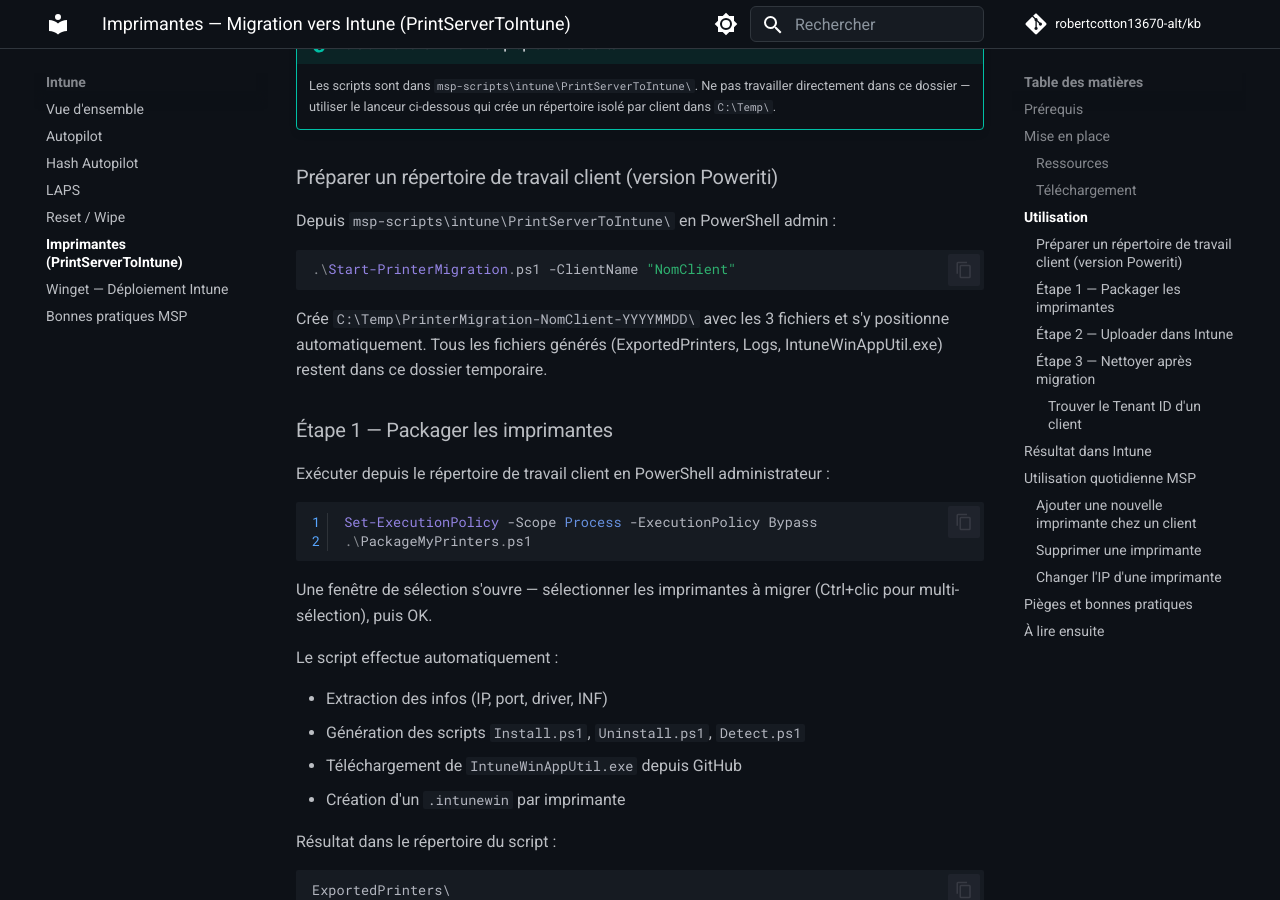
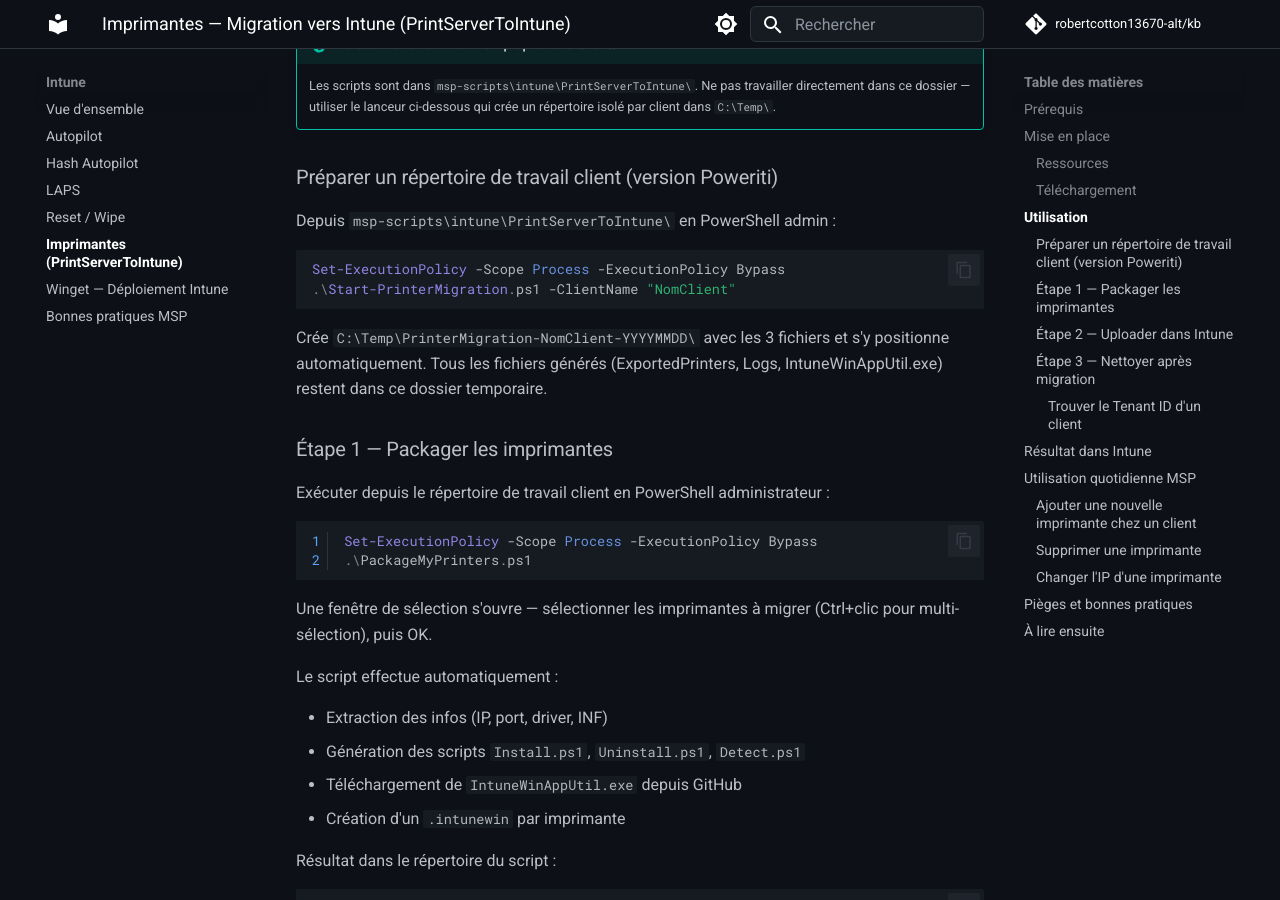
Before and after one commit to robertcotton13670-alt/kb, an MkDocs documentation site: the page built from docs/intune/imprimantes-intune-printservertointune.md, in a window 1280 px wide and 900 px high, scrolled down 1871 px. Built offline with MkDocs 1.6.1 and Material for MkDocs 9.7.7, drawn with Linux system fonts in a browser that asks for light colours; comment, search, counter and statistics services are not loaded.

Commit message:
docs(intune): PrintServerToIntune - ajouter ExecutionPolicy Bypass avant le lanceur
Co-Authored-By: Claude Sonnet 4.6 <noreply@anthropic.com>

````diff
--- a/docs/intune/imprimantes-intune-printservertointune.md
+++ b/docs/intune/imprimantes-intune-printservertointune.md
@@ -60,6 +60,7 @@ Sans Universal Print, la méthode la plus efficace pour exposer des imprimantes
 Depuis `msp-scripts\intune\PrintServerToIntune\` en PowerShell admin :
 
 ```powershell
+Set-ExecutionPolicy -Scope Process -ExecutionPolicy Bypass
 .\Start-PrinterMigration.ps1 -ClientName "NomClient"
 ```
 
````
